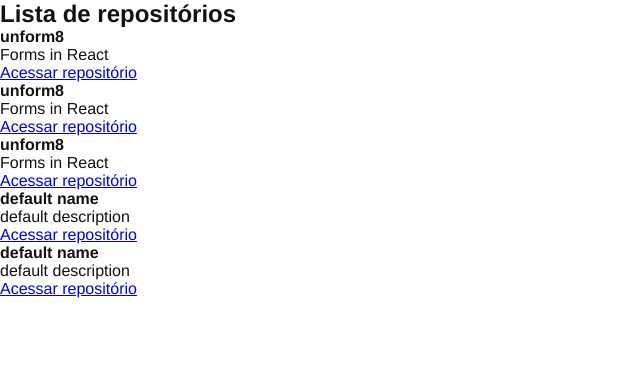
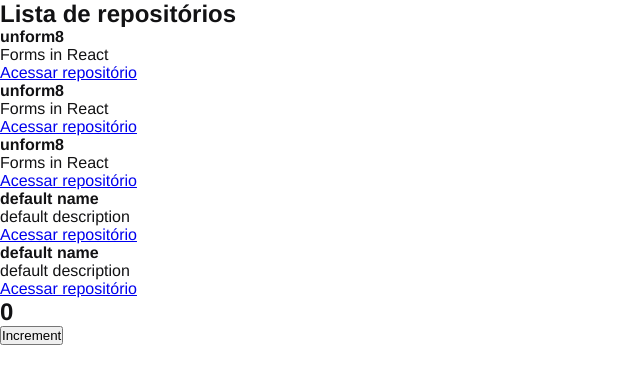
Before and after one commit to caiohenrique-developer/01-github-explorer, a React app: page / in a window 1280 px wide. Shown: the top 384 px of the page, without its empty margins (0-640 px from the left). Built offline with nearby package versions, Linux system fonts and the light colour scheme.

Commit message:
:sparkles: [ FEAT ]: Create counter to study state concepts

```diff
--- a/src/App.jsx
+++ b/src/App.jsx
@@ -1,7 +1,13 @@
+import { Counter } from './components/Counter';
 import { RepositoryList } from './components/RepositoryList';
 
 import './styles/globals.scss';
 
 export function App() {
-    return <RepositoryList />;
+    return (
+        <>
+            <RepositoryList />
+            <Counter />
+        </>
+    );
 }
--- /dev/null
+++ b/src/components/Counter.jsx
@@ -0,0 +1,16 @@
+import { useState } from "react"
+
+export function Counter() {
+    const [counter, setCounter] = useState(0);
+
+    function increment() {
+        setCounter(counter + 1);
+    }
+
+    return (
+        <div>
+            <h2>{counter}</h2>
+            <button type="button" onClick={increment}>Increment</button>
+        </div>
+    )
+}
```
